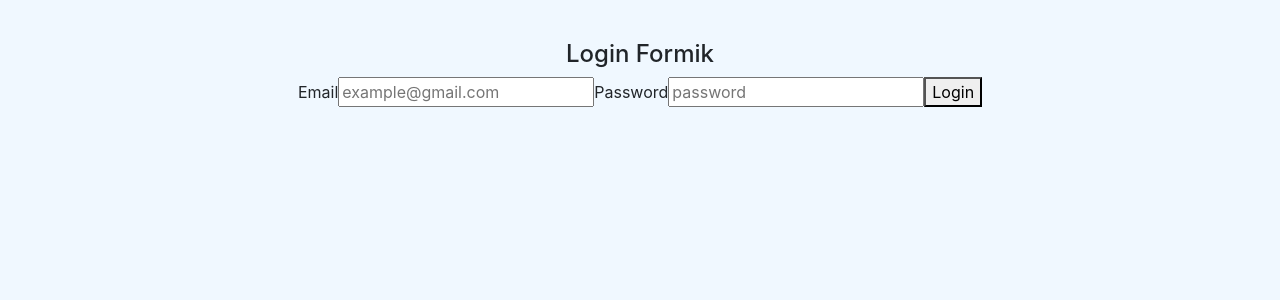
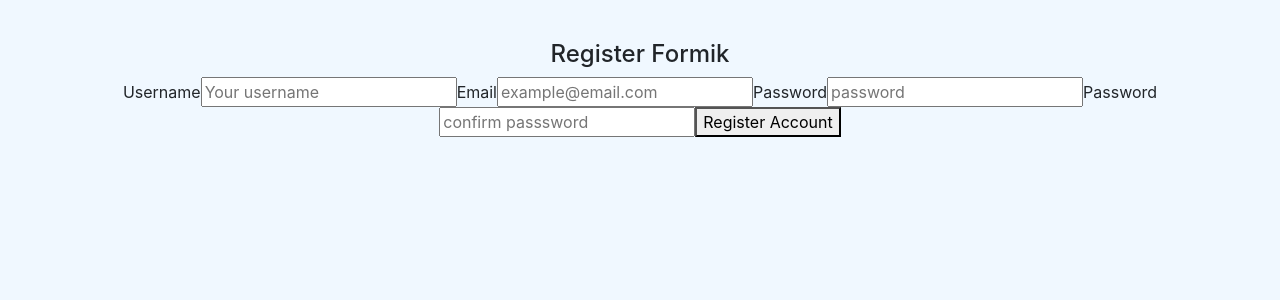
Before and after one commit to agustinaf-87/OBCReactProject, a React (Create React App) app: page / in a window 1280 px wide. Shown: the top 300 px of the page. Built offline with nearby package versions, Linux system fonts and the light colour scheme.

Commit message:
subiendo cambios sesion 15

```diff
--- a/src/App.js
+++ b/src/App.js
@@ -10,6 +10,7 @@
 import GreetingStyle from './components/pure/greetingStyle';
 import OptionalRender from "./components/pure/OptionalRender";
 import LoginFormik from './components/pure/forms/loginFormik';
+import Registerformik from "./components/pure/forms/registerFormik"
 
 function App() {
   return (
@@ -38,7 +39,8 @@
       {/* EJEMPLOS DE  RENDERIZADO CONDICIONAL*/}
       {/* <OptionalRender></OptionalRender> */}
       {/* ejemplo de usos de formik y yup */}
-      <LoginFormik></LoginFormik>
+      {/* <LoginFormik></LoginFormik> */}
+      <Registerformik></Registerformik>
       {/* PROYECTO FINAL */}
       {/* <TaskListComponent></TaskListComponent>  */}
     </div>
--- /dev/null
+++ b/src/components/pure/forms/registerFormik.jsx
@@ -0,0 +1,136 @@
+import React from 'react';
+import { Formik, Form, Field, ErrorMessage } from 'formik';
+import * as Yup from 'yup';
+
+// Models
+import { ROLES } from '../../../models/roles.enum';
+import { User } from '../../../models/user.class';
+
+const Registerformik = () => {
+
+    let user = new User();
+
+    const initialValues = {
+        username: '',
+        email: '',
+        password: '',
+        confirm: '', // to confirm password
+        role: ROLES.USER
+    }
+
+    const registerSchema = Yup.object().shape(
+        {
+            username: Yup.string()
+                .min(6, 'Username too short')
+                .max(12, 'Username too long')
+                .required('Username is required'),
+            email: Yup.string()
+                .email('Invalid email format')
+                .required('Email is required'),
+            role: Yup.string()
+                .oneOf([ROLES.USER, ROLES.ADMIN], 'You must select a Role: User / Admin')
+                .required('Role is required'),
+            password: Yup.string()
+                .min(8, 'Password too short')
+                .required('Password is required'),
+            confirm: Yup.string()
+                .when("password", {
+                    is: value => (value && value.length > 0 ? true : false),
+                    then: Yup.string().oneOf(
+                        [Yup.ref("password")],
+                        '¡Passwords must match!'
+                    )
+                }).required('You must confirm the password')
+        }
+    )
+
+    const submit = (values) => {
+        alert('Register user')
+    }
+
+    return (
+        <div>
+            <h4>Register Formik</h4>
+            <Formik
+                initialValues = {initialValues}
+                // *** Yup Validation Schema ***
+                validationSchema = {registerSchema}
+                // ** onSubmit Event
+                onSubmit={async (values) => {
+                    await new Promise((r) => setTimeout(r, 1000));
+                    alert(JSON.stringify(values, null, 2))
+                }}
+            >
+
+            {({ values,
+                    touched,
+                    errors,
+                    isSubmitting,
+                    handleChange,
+                    handleBlur }) => (
+                        <Form>
+                            <label htmlFor="username">Username</label>
+                            <Field id="username" type="text" name="username" placeholder="Your username" />
+
+                            {/* Username Errors */}
+                            {
+                                errors.username && touched.username &&
+                                (
+                                    <ErrorMessage name="username" component='div'></ErrorMessage>
+                                )
+                            }
+
+                            <label htmlFor="email">Email</label>
+                            <Field id="email" type="email" name="email" placeholder="example@email.com" />
+
+                            {/* Email Errors */}
+                            {
+                                errors.email && touched.email &&
+                                (
+                                    <ErrorMessage name="email" component='div'></ErrorMessage>
+                                )
+                            }
+
+                            <label htmlFor="password">Password</label>
+                            <Field
+                                id="password"
+                                name="password"
+                                placeholder="password"
+                                type='password'
+                            />
+                            {/* Password Errors */}
+                            {
+                                errors.password && touched.password &&
+                                (
+                                    <ErrorMessage name="password" component='div'></ErrorMessage>
+                                )
+                            }
+
+                            <label htmlFor="confirm">Password</label>
+                            <Field
+                                id="confirm"
+                                name="confirm"
+                                placeholder="confirm passsword"
+                                type='password'
+                            />
+                            {/* Confirm Password Errors */}
+                            {
+                                errors.confirm && touched.confirm &&
+                                (
+                                    <ErrorMessage name="confirm" component='div'></ErrorMessage>
+                                )
+                            }
+
+                            <button type="submit">Register Account</button>
+                            {isSubmitting ? (<p>Sending your credentials...</p>): null}
+
+                        </Form>
+                    )
+            }
+
+            </Formik>
+        </div>
+    );
+}
+
+export default Registerformik;
--- /dev/null
+++ b/src/models/roles.enum.js
@@ -0,0 +1,5 @@
+export const ROLES = {
+    USER: "user",
+    ADMIN: "admin",
+
+}
--- /dev/null
+++ b/src/models/user.class.js
@@ -0,0 +1,17 @@
+import { ROLES } from './roles.enum';
+
+export class User {
+    username = '';
+    email = '';
+    password = '';
+    role = ROLES.USER
+
+    constructor(username, email, password, role){
+        this.username = username;
+        this.email = email;
+        this.password = password;
+        this.role = role;
+    }
+
+
+}
```
